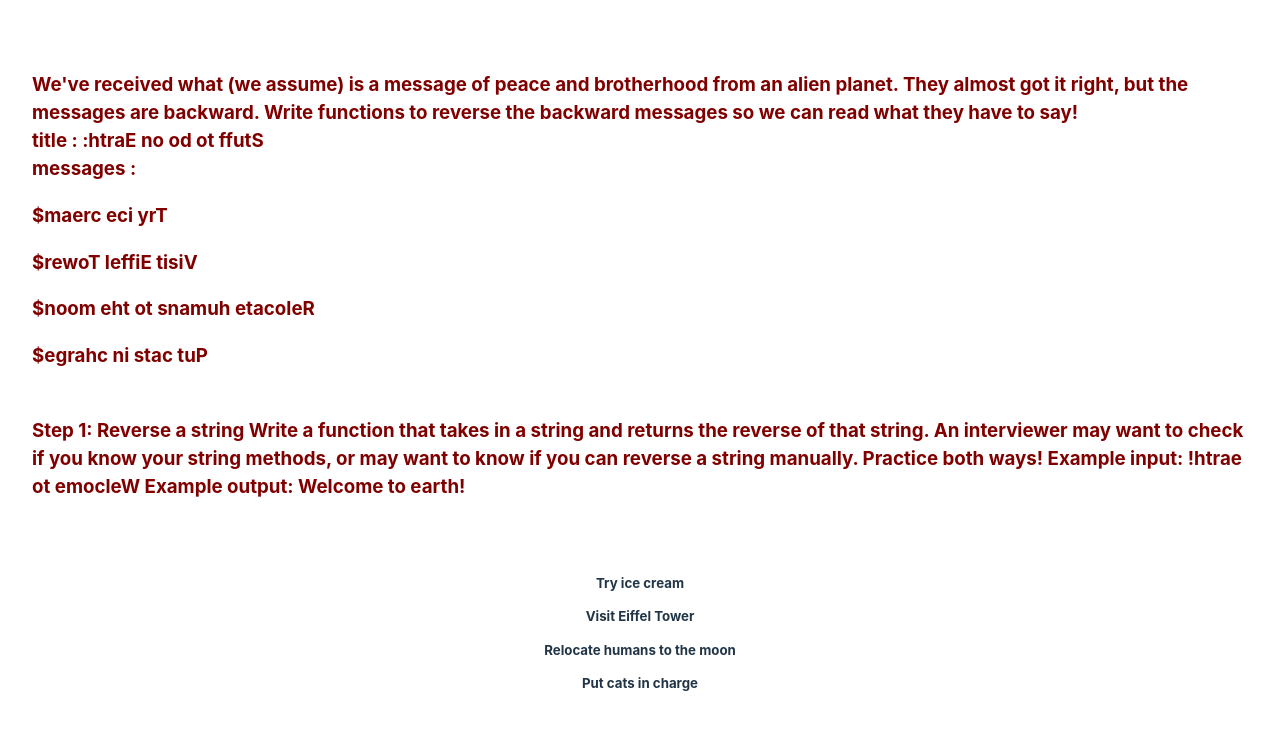
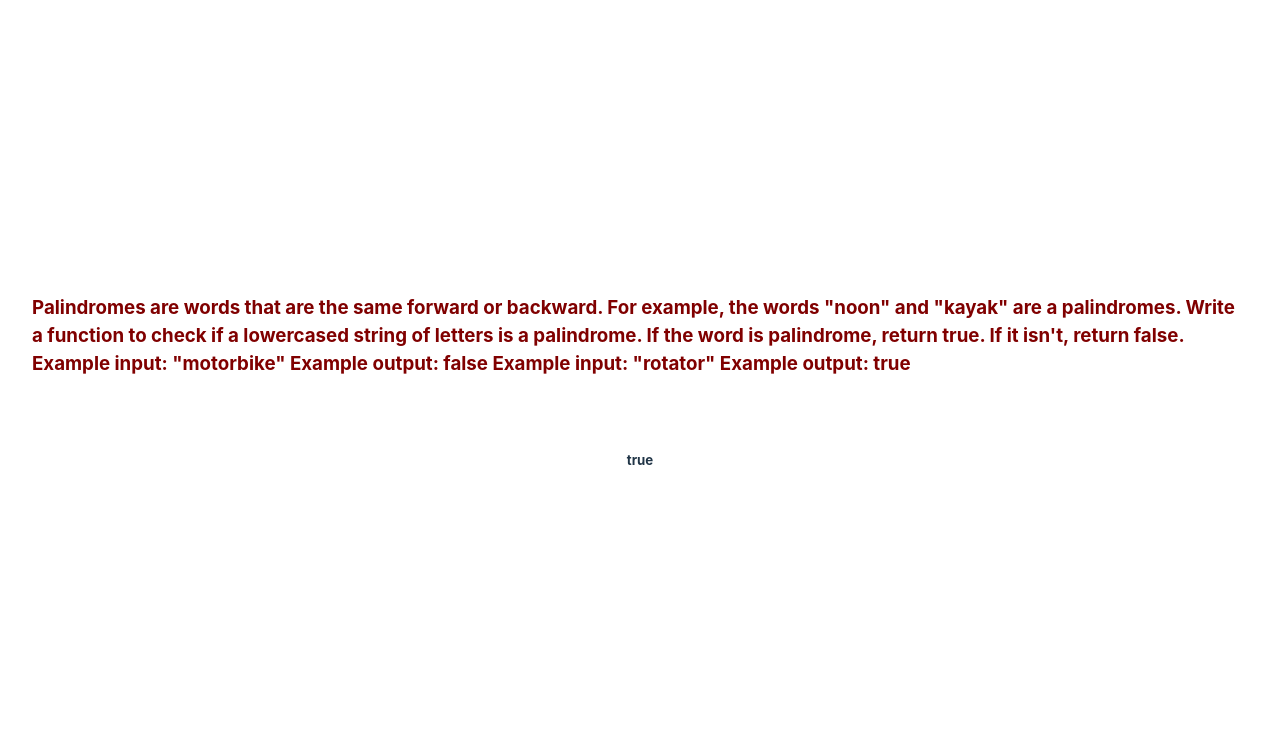
Before and after one commit to saurtripathi/JavascriptChallanges, a React (Vite) app: page / in a window 1280 px wide. Shown: the top 730 px of the page. Built offline with nearby package versions, Linux system fonts and the light colour scheme.

Commit message:
Temporary commit

```diff
--- a/src/App.jsx
+++ b/src/App.jsx
@@ -6,36 +6,13 @@ import Challange from './Challange'
 import Solution from './Solution'
 function App() {
 
-  const messages = [
-    "maerc eci yrT",
-    "rewoT leffiE tisiV",
-    "noom eht ot snamuh etacoleR",
-    "egrahc ni stac tuP",
-  ]
-
-
-  // const reversedString = str => str.split("").reduce((acc, char) => char + acc, "")
-
-  // const reversedString = str => str.split("").reverse().join("")
-
-  const reversedString = str => [...str].reverse().join("")
-
-  function reverseManually(str) {
-    let reversedString = ''
-    for (let i = str.length - 1; i >= 0; i--) {
-      reversedString += str[i]
-    }
-    return reversedString
-  }
-
-
-
-
+  const isPalindrome = (str) => (str.split('').reverse().join('') === str)
+  const word = 'madam'
   return (
     <>
       <Challange />
       <div className="card">
-        <Solution messages={messages} reverseManually={reverseManually} reversedString={reversedString} word="maerc eci yrT" />
+        <Solution isPalindrome={isPalindrome} word={word} />
       </div>
     </>
   )
--- a/src/Challange.jsx
+++ b/src/Challange.jsx
@@ -2,42 +2,21 @@ import React from 'react'
 
 export default function Challange() {
 
-    const des1 = `We've received what (we assume) is a message of peace and brotherhood from
-    an alien planet. They almost got it right, but the messages are
-    backward. Write functions to reverse the backward messages so we can
-    read what they have to say! `
+    const ch = `Palindromes are words that are the same forward or backward. For example,
+the words "noon" and "kayak" are a palindromes.
 
+Write a function to check if a lowercased string of letters is a palindrome.
+If the word is palindrome, return true. If it isn't, return false.
 
-    const title = ":htraE no od ot ffutS";
-    const messages = [
-                "maerc eci yrT",
-                "rewoT leffiE tisiV",
-                "noom eht ot snamuh etacoleR",
-                "egrahc ni stac tuP",
-            ]
-    const messageElements = messages.map(message => <p>${message}</p>)
-    const hint = ` Step 1: Reverse a string
-    Write a function that takes in a string and returns the reverse
-    of that string. An interviewer may want to check if you know your
-    string methods, or may want to know if you can reverse a string manually.
-    Practice both ways!
+Example input: "motorbike"
+Example output: false
 
-    Example input: !htrae ot emocleW
-    Example output: Welcome to earth!`
-
-
+Example input: "rotator"
+Example output: true`
 
     return (
         <h3 style={{ textAlign: 'left', color: 'maroon' }}>
-            {des1}
-            <br/>
-            {`title : ${title}`}
-            <br/>
-            {`messages :`}
-            {messageElements}
-            <br/>
-            {hint}
-
+            {ch}
         </h3>
     )
 }
--- a/src/Solution.jsx
+++ b/src/Solution.jsx
@@ -1,15 +1,13 @@
 import React from 'react'
 
-export default function Solution({ messages, reverseManually, reversedString, word }) {
-    console.log(messages, reverseManually, reversedString, word)
+export default function Solution({ word, isPalindrome }) {
+    console.log(word, isPalindrome)
     // console.log(isAnagram("rainbow", "crossbow"))
 
-    const reversedMessages = messages.map(message => <p>{reversedString(message)}</p>)
+
     return (
         <h5>
-            {/* {reversedString(word)} */}
-            {/* {reverseManually(word)} */}
-            {reversedMessages}
+            {'' + isPalindrome(word)}
         </h5>
     )
 }
```
